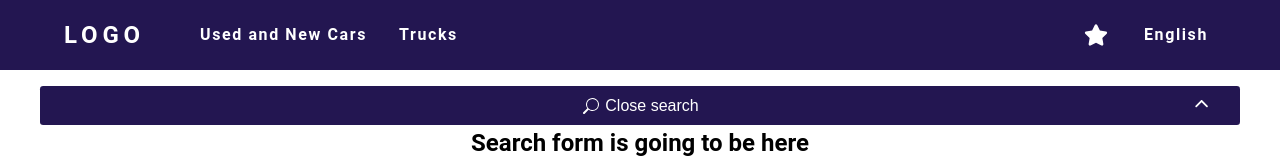
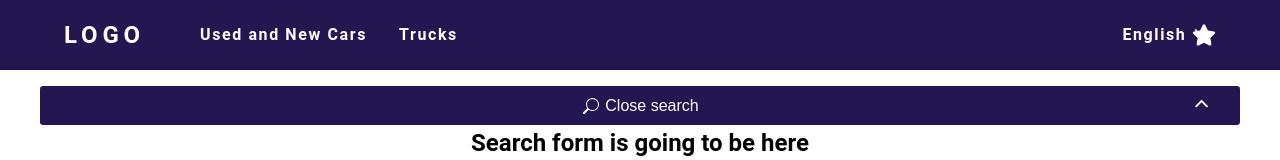
Before and after one commit to muhammedb8826/ecommerce, a React (Vite) app: page / in a window 1280 px wide. Shown: the top 160 px of the page. Built offline with nearby package versions, Linux system fonts and the light colour scheme.

Commit message:
Add icon collapsible icon to language link

```diff
--- a/src/components/Navbar.tsx
+++ b/src/components/Navbar.tsx
@@ -4,6 +4,7 @@
 import { BsArrowRight } from 'react-icons/bs';
 import { NavLink } from 'react-router-dom';
 import { useEffect, useState } from 'react';
+import { IoIosArrowDown } from 'react-icons/io';
 
 const Navbar = () => {
   const [toggle, setToggle] = useState(false);
@@ -47,7 +48,7 @@
         </li>
         <li>
           <NavLink to="/language" onClick={() => setToggle(false)}>
-            English
+            English <IoIosArrowDown className="down-arrow"></IoIosArrowDown>
           </NavLink>
           <BsArrowRight className="right-arrow" />
         </li>
--- a/src/styles/navbar.css
+++ b/src/styles/navbar.css
@@ -142,6 +142,7 @@
   .menu-bar li a {
     color: white;
     text-decoration: none;
+    transition: all 0.3s ease-in-out;
   }
 
   .menu-bar li a.active {
@@ -161,21 +162,32 @@
     position: absolute;
     right: 0;
     margin-right: 0;
+    display: flex;
+    justify-content: center;
+    align-items: center;
   }
 
-  .right-arrow {
+  li .right-arrow {
     display: none;
   }
 
   .favourite {
-    right: 5em;
+    right: 6em;
+    transition: all 0.3s ease-in-out;
   }
 
   .favourite.active {
-    right: 4em;
+    right: 5em;
     color: #231651;
     background-color: #fff;
-    padding: 0.5em;
+    padding: 0.3em;
     border-radius: 0.2em;
   }
+
+  .favourite:hover {
+    right: 5em;
+    padding: 0.3em;
+    border-radius: 0.2em;
+    border: 1px solid #fff;
+  }
 }
```
